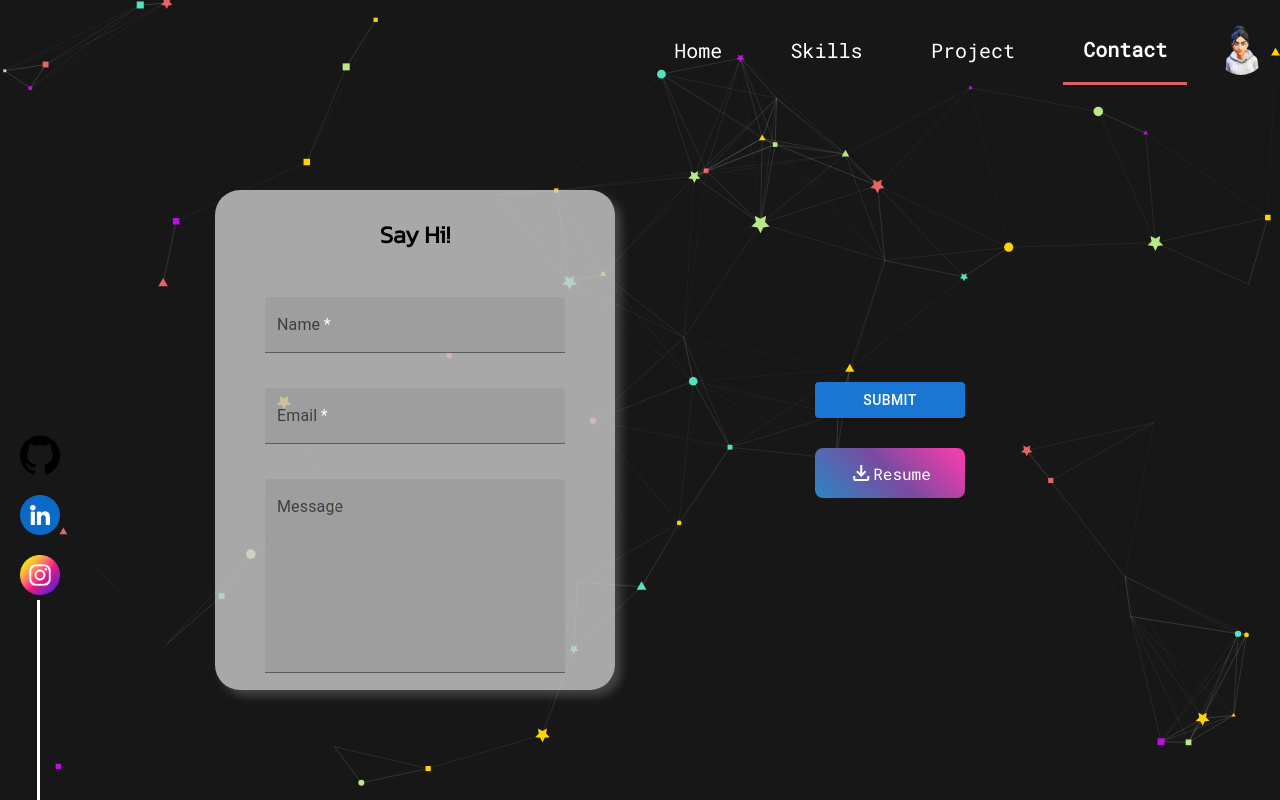
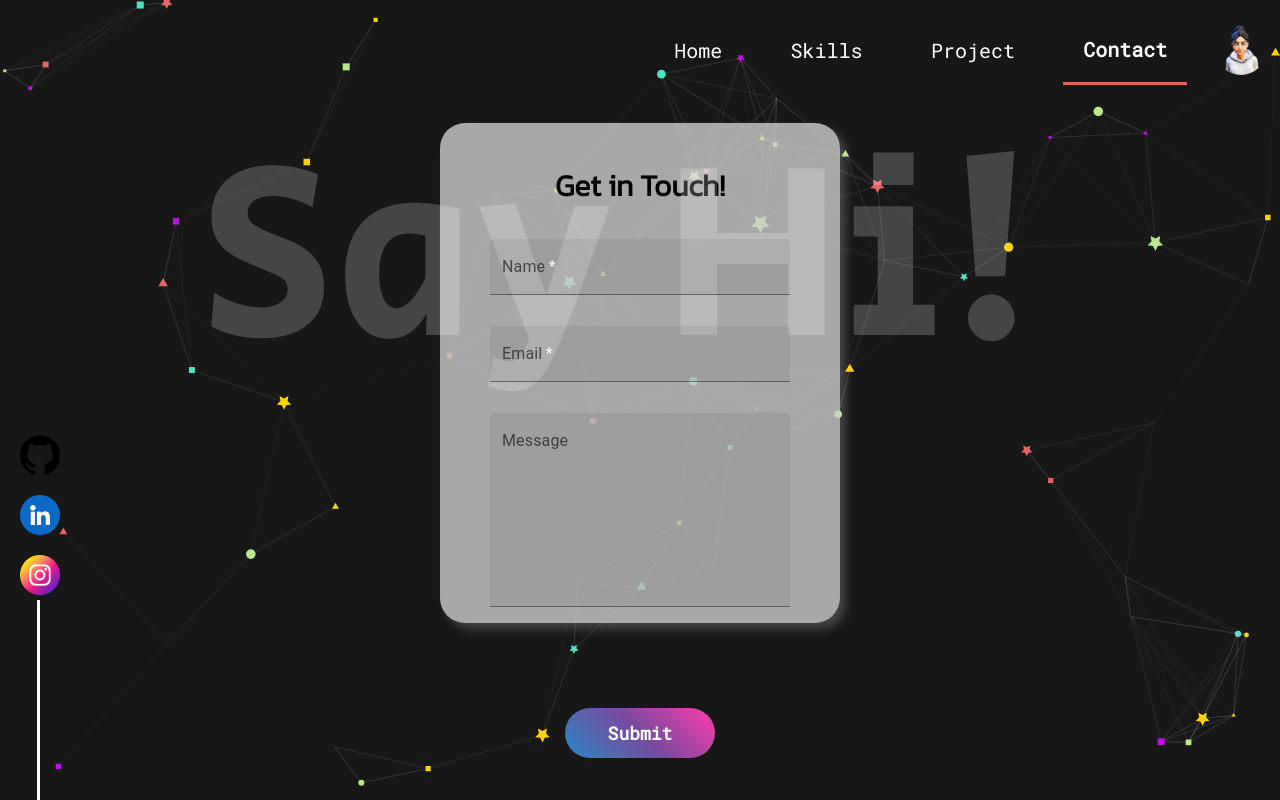
Before and after one commit to priyankaj04/Portfolio, a React (Create React App) app: page /contact in a window 1280 px wide. Built offline with nearby package versions, Linux system fonts and the light colour scheme.

Commit message:
website look is ready

```diff
--- a/package.json
+++ b/package.json
@@ -2,8 +2,9 @@
   "name": "portfolio",
   "version": "0.1.0",
   "private": true,
-  "homepage": "https://priyankaj04.github.io",
+  "homepage": "https://priyankaj04.github.io/",
   "dependencies": {
+    "@emailjs/browser": "^3.9.1",
     "@emotion/react": "^11.10.5",
     "@emotion/styled": "^11.10.5",
     "@mui/material": "^5.10.12",
@@ -26,7 +27,7 @@
     "start": "react-scripts start",
     "build": "react-scripts build && cp build/index.html build/404.html",
     "predeploy": "npm run build",
-  "deploy": "gh-pages -d build",
+    "deploy": "gh-pages -d build",
     "test": "react-scripts test",
     "eject": "react-scripts eject"
   },
--- a/src/App.css
+++ b/src/App.css
@@ -217,9 +217,10 @@
   justify-content: space-around;
   width: 2400px;
   color: black;
-  height: 300px;
+  height: 400px;
   align-items: center;
 }
+
 
 .Card{
   transition: transform 0.5s ease-in-out;
@@ -448,13 +449,44 @@ li{
   bottom: 0;
   right: 0;
   display: flex;
-  justify-content: center;
+  flex-direction: column;
+  justify-content: space-around;
   align-items: center;
 }
 
+.Contact::before{
+  content:"Say Hi!";
+  opacity: 0.2;
+  font-size: 250px;
+  position: absolute;
+  top: 0px;
+  left: 200px;
+  font-family: 'Secular One', sans-serif;
+  text-align: center;
+}
+
 .submit{
-  margin: 100px;
   font-family: 'Roboto Mono', monospace;
+  background: linear-gradient(225deg, #FF3CAC, #784BA0, #2B86C5);
+  text-align: center;
+  display:flex;
+  justify-content: space-around;
+  align-items: center;
+  border-radius: 25px;
+  font-weight: 700;
+  border: none
+}
+
+.submit:hover{
+  font-family: 'Roboto Mono', monospace;
+  background: linear-gradient(225deg, #ff4bb1, #8154a8, #3a87be);
+  text-align: center;
+  display:flex;
+  justify-content: space-around;
+  align-items: center;
+  border-radius: 25px;
+  font-weight: 700;
+  transform: scale(1.02);
 }
 
 .Resume{
--- a/src/components/About.jsx
+++ b/src/components/About.jsx
@@ -1,13 +1,12 @@
 import { useCallback } from "react";
 import Particles from "react-tsparticles";
 import { loadFull } from "tsparticles";
+import {motion} from 'framer-motion';
 import '../App.css';
 
 function About() {
-
-
     const particlesInit = useCallback(async engine => {
-        console.log(engine);
+        //console.log(engine);
         // you can initiate the tsParticles instance (engine) here, adding custom shapes or presets
         // this loads the tsparticles package bundle, it's the easiest method for getting everything ready
         // starting from v2 you can add only the features you need reducing the bundle size
@@ -89,23 +88,40 @@ function About() {
                 },
                 detectRetina: true,
             }} />
-        <div className="About">
-            <div className="quote-container">
-                <p className="quote">“Perfection is achieved not when there is nothing more to add, but rather when there is nothing more to take away.” </p>
-            </div>
+        <motion.div className="About" animate={{scale:1}} initial={{scale:0}} >
+            <motion.div className="quote-container" ><motion.div animate={{x:0}} initial={{x:-1000}} transition={{
+                delay: 0.1,
+                x: { duration: 1 },
+                default: { ease: "linear" }}}>
+                <p className="quote">“Perfection is achieved not when there is nothing more to add, but rather when there is nothing more to take away.” </p></motion.div>
+            </motion.div>
             <div className="about-container">
+                <motion.div style={{ display: 'flex', flexDirection: "column", justifyContent: "center", alignItems:'center' }} animate={{x:0}} initial={{x:-1000}} transition={{
+                    delay: 1,
+                    x: { duration: 1.2 },
+                    default: { ease: "ease-in" }}}>
                     <div className='homeContent-Border'>
                         <div className='homeContent-Background'>
-                        <div className='about-content'>
+                            <div className='about-content' style={{marginBottom: '2px'}}>
                                 <p>I'm a Full Stack Web developer located in India. I create simple yet beautiful website.<br /> <br />
                                     I read books and meditate every now and then. I also exercise frequently to keep myself fit.<br /><br />
                                     I'm Goal-Oriented person, curious and always experimenting on new technologies and learn through doing projects. You can connect to me through social links.</p>
                             </div>
                         </div>
                     </div>
-                <div className="Avatar1" />
+                    <a href="./src/Images/PriyankaJ.pdf" download style={{ textDecoration: 'none', margin:"0", alignItems:"center" }}>
+                        <div className='Resume'><span class="material-symbols-outlined">
+                            download
+                        </span>
+                            <p style={{ textDecoration: 'none' }}>Resume</p></div></a>
+                </motion.div>
+                <motion.div animate={{y:0}} initial={{y:500}} transition={{
+                    delay: 2,
+                    y: { duration: 2.2 },
+                    default: { ease: "ease-in" }}}>
+                <div className="Avatar1"  /></motion.div>
             </div>
-        </div>
+        </motion.div>
     </>
     )
 }
--- a/src/components/Contact.jsx
+++ b/src/components/Contact.jsx
@@ -1,15 +1,21 @@
-import { React, useCallback } from 'react';
+import React, { useCallback, useState, useEffect, useRef } from 'react';
 import { motion } from "framer-motion";
 import Particles from "react-tsparticles";
 import { loadFull } from "tsparticles";
 import TextField from '@mui/material/TextField';
 import Button from '@mui/material/Button';
+import emailjs from '@emailjs/browser';
+import Snackbar from '@mui/material/Snackbar';
+import MuiAlert from '@mui/material/Alert';
 import '../App.css'
 
 function Contact() {
 
+  const Alert = React.forwardRef(function Alert(props, ref) {
+    return <MuiAlert elevation={6} ref={ref} variant="filled" {...props} />;
+  });
+
   const particlesInit = useCallback(async engine => {
-    console.log(engine);
     // you can initiate the tsParticles instance (engine) here, adding custom shapes or presets
     // this loads the tsparticles package bundle, it's the easiest method for getting everything ready
     // starting from v2 you can add only the features you need reducing the bundle size
@@ -19,6 +25,32 @@ function Contact() {
   const particlesLoaded = useCallback(async container => {
     await console.log(container);
   }, []);
+
+  const [open, setOpen] = useState(false);
+  const [success, setSuccess] = useState(false);
+  const form = useRef();
+
+  const sendEmail = (e) => {
+    e.preventDefault();
+
+    emailjs.sendForm('service_tr4280p', 'template_h1u3a07', form.current, 'JR35GHpW2jnOQg_4A')
+      .then((result) => {
+        //console.log(result.text);
+        setOpen(true);
+        setSuccess(true);
+      }, (error) => {
+        //console.log(error.text);
+        setOpen(true);
+        setSuccess(false);
+      });
+  };
+
+  const handleClose = (event, reason) => {
+    if (reason === 'clickaway') {
+      return;
+    }
+    setOpen(false);
+  };
 
   return (
     <>
@@ -92,26 +124,33 @@ function Contact() {
           },
           detectRetina: true,
         }} />
-      <div>
-        <div className="Contact">
+      <div><form ref={form} onSubmit={sendEmail}>
+        <motion.div className="Contact" animate={{scale:1}} initial={{scale: 2}}>
           <div className="Contact-Content">
-          <h2 style={{margin:'10px'}}>Say Hi!</h2>
+          <motion.div animate={{y:0}} initial={{y:1000}} transition={{delay:0.1}}>
+            <h2 style={{ marginBottom: '0px', fontSize: 30, fontWeight: 700 }} >Get in Touch!</h2></motion.div>
+            <motion.div animate={{x:0}} initial={{x:1000}} transition={{delay:0.05}}>
             <TextField
               required
               color="success"
               id="filled-required"
               variant='filled'
               label="Name"
-          style={{width:'300px'}}
-        />
+              style={{ width: '300px' }}
+              name="user_name"
+
+            /></motion.div>
+            <motion.div animate={{x:0}} initial={{x:1000}} transition={{delay:0.1}}>
             <TextField
               required
               color="success"
               id="filled-required"
               variant='filled'
               label="Email"
-          style={{width:'300px'}}
-        />
+              style={{ width: '300px' }}
+              name="user_email"
+            /></motion.div>
+            <motion.div animate={{x:0}} initial={{x:1000}} transition={{delay:0.15}}>
             <TextField
               id="filled-multiline-static"
               label="Message"
@@ -119,18 +158,24 @@ function Contact() {
               color="success"
               variant='filled'
               rows={7}
-          style={{width:'300px'}}
-        />
+              style={{ width: '300px' }}
+              name="message"
+            /></motion.div>
             </div>
-          <div className='submit'>
-          <Button variant="contained" style={{marginLeft: '100px', width:'150px'}}>Submit</Button>
-          <a href="./src/Images/PriyankaJ.pdf" download style={{textDecoration:'none'}}>
-          <div className='Resume'><span class="material-symbols-outlined">
-          download
-          </span>
-          <p style={{textDecoration: 'none'}}>Resume</p></div></a>
-          </div>
-        </div>
+            <motion.div animate={{x:0}} initial={{x:-1000}} transition={{delay:0.1}}>
+            <button type="submit" className="submit" value="send" variant="contained" style={{ width: '150px', cursor:"pointer", height: "50px", fontSize:18 }}><p>Submit</p></button></motion.div>
+          <Snackbar open={open && success} autoHideDuration={5000} onClose={handleClose}>
+            <Alert onClose={handleClose} severity="success" sx={{ width: '100%' }}>
+              Message send!
+            </Alert>
+          </Snackbar>
+          <Snackbar open={open && !success} autoHideDuration={5000} onClose={handleClose}>
+            <Alert onClose={handleClose} severity="error" sx={{ width: '100%' }}>
+              Message was not able to send, Try after sometime!
+            </Alert>
+          </Snackbar>
+        </motion.div>
+      </form>
         <div>
           <div className="social-media">
             <div className='social-media-icons'>
--- a/src/components/Home.jsx
+++ b/src/components/Home.jsx
@@ -22,7 +22,7 @@ function Home() {
 
 
     const particlesInit = useCallback(async engine => {
-        console.log(engine);
+        //console.log(engine);
         // you can initiate the tsParticles instance (engine) here, adding custom shapes or presets
         // this loads the tsparticles package bundle, it's the easiest method for getting everything ready
         // starting from v2 you can add only the features you need reducing the bundle size
@@ -105,8 +105,8 @@ function Home() {
                     },
                     detectRetina: true,
                 }} />
-            <motion.div className='Home'>
-                <motion.div className='Home-Content' >
+            <motion.div className='Home' animate={{scale:1, x: 0}} initial={{scale:0, x: -100}}>
+                <motion.div className='Home-Content' animate={{x:0}} initial={{x:-1000}}>
                     <motion.div className="greet">Hi,<div className='greetings'>{greetings(time)}!</div></motion.div>
                     <motion.div className='homeContent-Border '>
                         <div className='homeContent-Background'>
@@ -118,7 +118,7 @@ function Home() {
                         </div>
                     </motion.div>
                 </motion.div>
-                <motion.div className='Avatar' />
+                <motion.div className='Avatar' animate={{x:0}} initial={{x: 1000}} />
             </motion.div>
         </>
     )
--- a/src/components/Project.jsx
+++ b/src/components/Project.jsx
@@ -6,7 +6,7 @@ import { loadFull } from "tsparticles";
 function Project() {
 
   const particlesInit = useCallback(async engine => {
-    console.log(engine);
+    //console.log(engine);
     // you can initiate the tsParticles instance (engine) here, adding custom shapes or presets
     // this loads the tsparticles package bundle, it's the easiest method for getting everything ready
     // starting from v2 you can add only the features you need reducing the bundle size
@@ -89,28 +89,28 @@ function Project() {
           },
           detectRetina: true,
         }} />
-      <div className="Project">
+      <motion.div  className="Project">
         <div className="project-Content">
-          <div className="ProjectContainer">
+          <motion.div animate={{y:0, scale: 1}} initial={{y: 2000, scale: -1}} transition={{delay: 0.2}} className="ProjectContainer">
           <a href="https://graph-cms-blog-delta.vercel.app/" target="_blank">
             <div className='ProjectImage image1'></div></a>
             <div className="ProjectContent"><h2 style={{marginBottom:0, color:'white'}}> GraphCMS Blog </h2><p style={{margin:0, fontSize:'12px', textAlign:'center'}}>(ReactJS, NextJS, Tailwind CSS, GraphQl, GraphCMS)</p></div>
             <div className='sourceCode' style={{margin: 20, marginLeft:100}}>Source Code:{" "}<a href="https://github.com/priyankaj04/Graph-CMS-Blog" target='_blank'>Click here</a></div>
-          </div>
-          <div className="ProjectContainer">
+          </motion.div>
+          <motion.div animate={{y:0, scale: 1}} initial={{y: 2000, scale: -1}} transition={{delay: 0.4}} className="ProjectContainer">
           <a href="https://github.com/priyankaj04/Random-API" target="_blank">
             <div className='ProjectImage image2'></div></a>
             <div className="ProjectContent"><h2 style={{marginBottom:0, color:'white'}}> Random API </h2><p style={{margin:0, fontSize:'12px', textAlign:'center'}}>(ReactJS, Material UI, API, Moment)</p></div>
             <div className='sourceCode'style={{margin: 20, marginLeft:100}}>Source Code:{" "}<a href="https://priyankaj04.github.io/Random-API/" target='_blank'>Click here</a></div>
-          </div>
-          <div className="ProjectContainer">
+          </motion.div>
+          <motion.div animate={{y:0, scale: 1}} initial={{y: 2000, scale: -1}} transition={{delay: 0.6}} className="ProjectContainer">
           <a href="https://github.com/priyankaj04/boat-Xtend" target="_blank">
             <div className='ProjectImage image3'></div></a>
             <div className="ProjectContent"><h2 style={{marginBottom:0, color:'white'}}> Boat-Xtend </h2><p style={{margin:0, fontSize:'12px', textAlign:'center'}}>(ReactJS)</p></div>
             <div className='sourceCode'style={{margin: 20, marginLeft:100}}>Source Code:{" "}<a href="https://priyankaj04.github.io/boat-Xtend/" target='_blank'>Click here</a></div>
-          </div>
+          </motion.div>
         </div>
-      </div>
+      </motion.div>
     </>
   )
 }
--- a/src/components/Skills.jsx
+++ b/src/components/Skills.jsx
@@ -6,7 +6,7 @@ import '../App.css'
 
 function Skills() {
   const particlesInit = useCallback(async engine => {
-    console.log(engine);
+    //console.log(engine);
     // you can initiate the tsParticles instance (engine) here, adding custom shapes or presets
     // this loads the tsparticles package bundle, it's the easiest method for getting everything ready
     // starting from v2 you can add only the features you need reducing the bundle size
@@ -16,6 +16,7 @@ function Skills() {
   const particlesLoaded = useCallback(async container => {
     await console.log(container);
   }, []);
+
 
   return (
     <>
@@ -89,10 +90,10 @@ function Skills() {
           },
           detectRetina: true,
         }} />
-      <div className='Skills'>
+      <motion.div className='Skills' animate={{x:0}} initial={{x:2000}}>
         <div className="Card-Container">
           <div className='Card-Container1'>
-            <div className='Card one'>
+            <motion.div whileInView={{scale:1}} initial={{scale:0}} transition={{delay:0.1}} className='Card one'>
               <h2>Programming Languages</h2>
               <ul>
                 <li>C</li>
@@ -100,8 +101,8 @@ function Skills() {
                 <li>Java</li>
                 <li>Python</li>
               </ul>
-            </div>
-            <div className='Card two'>
+            </motion.div>
+            <motion.div whileInView={{scale:1}} initial={{scale:0}} transition={{delay:0.1}} className='Card two'>
               <h2>Web Technologies</h2>
               <ul>
                 <li>HTML</li>
@@ -110,8 +111,8 @@ function Skills() {
                 <li>Node JS</li>
                 <li>GraphQL</li>
                 <li>GraphCMS</li></ul>
-            </div>
-            <div className='Card three'>
+            </motion.div>
+            <motion.div whileInView={{scale:1}} initial={{scale:0}} transition={{delay:0.1}} className='Card three'>
               <h2>Libraries</h2>
               <ul>
                 <li>React JS</li>
@@ -119,8 +120,8 @@ function Skills() {
                 <li>JQuery</li>
                 <li>Material UI</li>
               </ul>
-            </div>
-            <div className='Card four'>
+            </motion.div>
+            <motion.div whileInView={{scale:1}} initial={{scale:0}} transition={{delay:0.4}} className='Card four'>
               <h2>FrameWorks</h2>
               <ul>
                 <li>Express JS</li>
@@ -129,15 +130,15 @@ function Skills() {
                 <li>Tailwind CSS</li>
                 <li>SASS</li>
               </ul>
-            </div>
-            <div className='Card five'>
+            </motion.div>
+            <motion.div whileInView={{scale:1}} initial={{scale:0}} className='Card five'>
               <h2>Database Management</h2>
               <ul>
                 <li>SQL</li>
                 <li>MongoDB</li>
               </ul>
-            </div>
-            <div className='Card six'>
+            </motion.div>
+            <motion.div whileInView={{scale:1}} initial={{scale:0}} transition={{delay:0.1}} className='Card six'>
               <h2>Others</h2>
               <ul>
                 <li>Linux/Unix</li>
@@ -145,9 +146,9 @@ function Skills() {
                 <li>Object-Oriented Programming</li>
                 <li>DataStructure and Algorithm</li>
               </ul>
-            </div></div>
+            </motion.div></div>
         </div>
-      </div>
+      </motion.div>
     </>
   )
 }
```
Also changed, not shown: 1 other file (tests, documents, lock files or other folders). Lines whose indentation alone changed are shown as unchanged.
